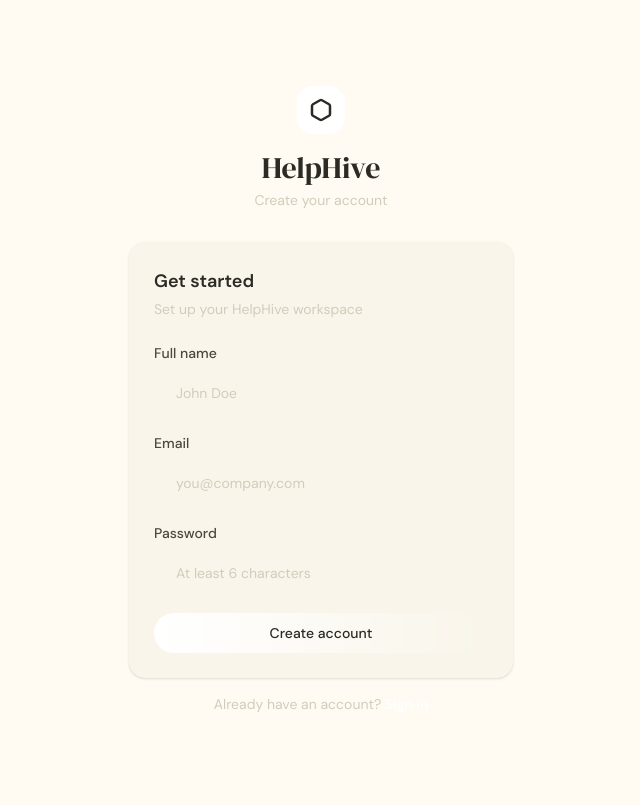
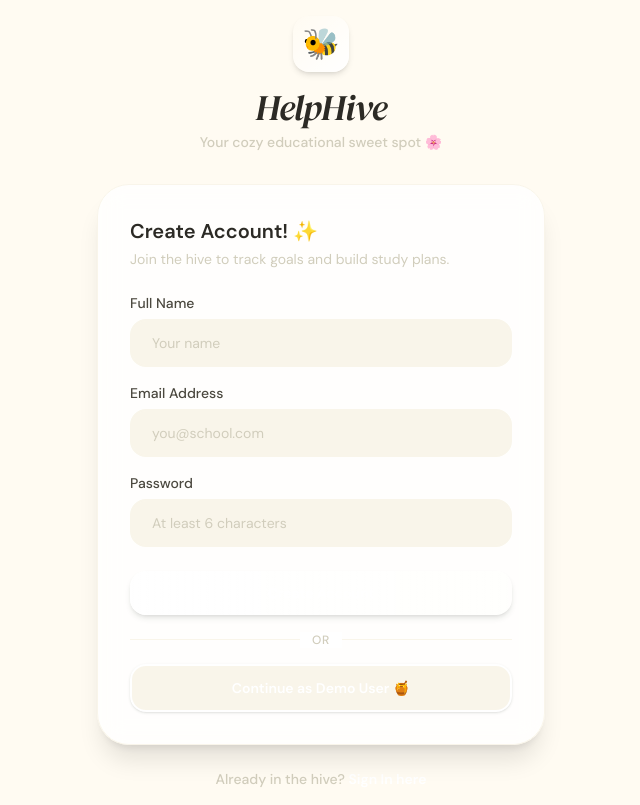
Before and after one commit to neetijoshi2006-dotcom/helphive-, a Next.js app: page /register in a window 1280 px wide. Shown: the whole page, without its empty margins (319-959 px from the left). Built offline with nearby package versions, Linux system fonts and the light colour scheme.

Commit message:
feat: add beautiful, interactive login and register pages with quick guest demo mode bypass option

```diff
--- a/src/app/(auth)/login/page.tsx
+++ b/src/app/(auth)/login/page.tsx
@@ -5,59 +5,88 @@ import { useRouter } from 'next/navigation'
 import { signIn } from '@/lib/firebase/auth'
 import { Button } from '@/components/ui/Button'
 import { Input } from '@/components/ui/Input'
-import { Hexagon } from 'lucide-react'
+import { useAppStore } from '@/lib/store/useAppStore'
 import Link from 'next/link'
 import { motion } from 'framer-motion'
 import toast from 'react-hot-toast'
+import type { User } from '@/types/user'
 
 export default function LoginPage() {
   const [email, setEmail] = useState('')
   const [password, setPassword] = useState('')
   const [loading, setLoading] = useState(false)
+  const [demoLoading, setDemoLoading] = useState(false)
   const router = useRouter()
+  const { setUser } = useAppStore()
 
   async function handleSubmit(e: React.FormEvent) {
     e.preventDefault()
     setLoading(true)
     try {
       await signIn(email, password)
-      toast.success('Welcome back!')
+      toast.success('Welcome back to HelpHive! 🐝')
       router.push('/dashboard')
     } catch {
-      toast.error('Invalid email or password')
+      toast.error('Invalid email or password 🥺')
     } finally {
       setLoading(false)
     }
   }
 
+  function handleDemoLogin() {
+    setDemoLoading(true)
+    setTimeout(() => {
+      localStorage.setItem('helphive_demo_user', 'true')
+      setUser({
+        uid: 'demo-user-123',
+        email: 'demo@helphive.com',
+        displayName: 'Demo Bee 🐝',
+        role: 'admin',
+        workspaceId: 'default',
+        createdAt: new Date(),
+        lastSeen: new Date(),
+      } as User)
+      toast.success('Signed in as Guest Demo! 🍯✨')
+      router.push('/dashboard')
+      setDemoLoading(false)
+    }, 800)
+  }
+
   return (
-    <div className="min-h-screen bg-neutral-50 flex items-center justify-center p-4">
+    <div className="min-h-screen bg-neutral-50 flex items-center justify-center p-4 relative overflow-hidden">
+      {/* Aesthetic glowing background shapes */}
+      <div className="absolute top-[-20%] left-[-10%] w-[500px] h-[500px] bg-primary-100 rounded-full blur-[120px] opacity-40 mix-blend-multiply filter pointer-events-none" />
+      <div className="absolute bottom-[-20%] right-[-10%] w-[500px] h-[500px] bg-primary-200 rounded-full blur-[120px] opacity-40 mix-blend-multiply filter pointer-events-none" />
+
       <motion.div
-        initial={{ opacity: 0, y: 20 }}
+        initial={{ opacity: 0, y: 30 }}
         animate={{ opacity: 1, y: 0 }}
-        transition={{ duration: 0.5, ease: [0.16, 1, 0.3, 1] }}
-        className="w-full max-w-sm"
+        transition={{ duration: 0.6, ease: [0.16, 1, 0.3, 1] }}
+        className="w-full max-w-md relative z-10"
       >
-        {/* Logo */}
+        {/* Logo and Intro */}
         <div className="flex flex-col items-center mb-8">
-          <div className="w-12 h-12 rounded-2xl bg-primary flex items-center justify-center mb-4">
-            <Hexagon className="w-6 h-6 text-neutral-900" strokeWidth={2.5} />
-          </div>
-          <h1 className="font-serif text-3xl text-neutral-900">HelpHive</h1>
-          <p className="text-sm text-neutral-400 mt-1">Intelligent support operations</p>
+          <motion.div
+            whileHover={{ scale: 1.05 }}
+            className="w-14 h-14 rounded-2xl bg-gradient-to-br from-primary-300 to-primary flex items-center justify-center mb-4 shadow-md"
+          >
+            <span className="text-3xl">🐝</span>
+          </motion.div>
+          <h1 className="font-serif text-4xl text-neutral-900 tracking-tight italic">HelpHive</h1>
+          <p className="text-sm text-neutral-400 mt-1 font-medium">Your cozy educational sweet spot 🌸</p>
         </div>
 
-        {/* Form */}
-        <div className="bg-neutral-100 rounded-2xl border border-neutral-100 p-6 shadow-sm">
-          <h2 className="text-lg font-semibold text-neutral-900 mb-1">Welcome back</h2>
-          <p className="text-sm text-neutral-400 mb-6">Sign in to your account</p>
+        {/* Auth Box */}
+        <div className="bg-white/80 backdrop-blur-md rounded-[32px] border border-neutral-100 p-8 shadow-xl">
+          <h2 className="text-xl font-bold text-neutral-900 mb-1">Welcome Back! ✨</h2>
+          <p className="text-sm text-neutral-400 mb-6">Sign in to resume your learning adventures.</p>
 
           <form onSubmit={handleSubmit} className="space-y-4">
             <Input
               id="email"
-              label="Email"
+              label="Email Address"
               type="email"
-              placeholder="you@company.com"
+              placeholder="you@school.com"
               value={email}
               onChange={(e) => setEmail(e.target.value)}
               required
@@ -71,16 +100,40 @@ export default function LoginPage() {
               onChange={(e) => setPassword(e.target.value)}
               required
             />
-            <Button type="submit" loading={loading} className="w-full">
-              Sign in
-            </Button>
+
+            <div className="pt-2">
+              <Button
+                type="submit"
+                loading={loading}
+                disabled={demoLoading}
+                className="w-full rounded-2xl bg-gradient-to-r from-primary to-primary-400 text-white font-semibold py-3 cursor-pointer shadow-md hover:shadow-lg transition-all"
+              >
+                Sign In
+              </Button>
+            </div>
           </form>
+
+          <div className="relative flex items-center justify-center my-6">
+            <div className="border-t border-neutral-100 w-full" />
+            <span className="absolute bg-white px-3 text-xs text-neutral-400 font-medium tracking-wider uppercase">Or</span>
+          </div>
+
+          {/* Guest/Demo Bypass Button */}
+          <Button
+            onClick={handleDemoLogin}
+            loading={demoLoading}
+            disabled={loading}
+            variant="outline"
+            className="w-full rounded-2xl border-2 border-primary-200 text-primary hover:bg-primary-50 hover:border-primary font-semibold py-3 cursor-pointer transition-all shadow-sm flex items-center justify-center gap-2"
+          >
+            <span>Continue as Demo User 🍯</span>
+          </Button>
         </div>
 
-        <p className="text-center text-sm text-neutral-400 mt-4">
-          Don&apos;t have an account?{' '}
-          <Link href="/register" className="text-primary font-medium hover:underline">
-            Create one
+        <p className="text-center text-sm text-neutral-400 mt-6 font-medium">
+          New to the hive?{' '}
+          <Link href="/register" className="text-primary font-semibold hover:underline">
+            Create an Account
           </Link>
         </p>
       </motion.div>
--- a/src/app/(auth)/register/page.tsx
+++ b/src/app/(auth)/register/page.tsx
@@ -5,73 +5,102 @@ import { useRouter } from 'next/navigation'
 import { signUp } from '@/lib/firebase/auth'
 import { Button } from '@/components/ui/Button'
 import { Input } from '@/components/ui/Input'
-import { Hexagon } from 'lucide-react'
+import { useAppStore } from '@/lib/store/useAppStore'
 import Link from 'next/link'
 import { motion } from 'framer-motion'
 import toast from 'react-hot-toast'
+import type { User } from '@/types/user'
 
 export default function RegisterPage() {
   const [name, setName] = useState('')
   const [email, setEmail] = useState('')
   const [password, setPassword] = useState('')
   const [loading, setLoading] = useState(false)
+  const [demoLoading, setDemoLoading] = useState(false)
   const router = useRouter()
+  const { setUser } = useAppStore()
 
   async function handleSubmit(e: React.FormEvent) {
     e.preventDefault()
     if (password.length < 6) {
-      toast.error('Password must be at least 6 characters')
+      toast.error('Password must be at least 6 characters 🥺')
       return
     }
     setLoading(true)
     try {
       await signUp(email, password, name)
-      toast.success('Account created successfully!')
+      toast.success('Account created successfully! Welcome 🐝')
       router.push('/dashboard')
     } catch {
-      toast.error('Failed to create account')
+      toast.error('Failed to create account 🥺')
     } finally {
       setLoading(false)
     }
   }
 
+  function handleDemoLogin() {
+    setDemoLoading(true)
+    setTimeout(() => {
+      localStorage.setItem('helphive_demo_user', 'true')
+      setUser({
+        uid: 'demo-user-123',
+        email: 'demo@helphive.com',
+        displayName: 'Demo Bee 🐝',
+        role: 'admin',
+        workspaceId: 'default',
+        createdAt: new Date(),
+        lastSeen: new Date(),
+      } as User)
+      toast.success('Signed in as Guest Demo! 🍯✨')
+      router.push('/dashboard')
+      setDemoLoading(false)
+    }, 800)
+  }
+
   return (
-    <div className="min-h-screen bg-neutral-50 flex items-center justify-center p-4">
+    <div className="min-h-screen bg-neutral-50 flex items-center justify-center p-4 relative overflow-hidden">
+      {/* Aesthetic glowing background shapes */}
+      <div className="absolute top-[-20%] left-[-10%] w-[500px] h-[500px] bg-primary-100 rounded-full blur-[120px] opacity-40 mix-blend-multiply filter pointer-events-none" />
+      <div className="absolute bottom-[-20%] right-[-10%] w-[500px] h-[500px] bg-primary-200 rounded-full blur-[120px] opacity-40 mix-blend-multiply filter pointer-events-none" />
+
       <motion.div
-        initial={{ opacity: 0, y: 20 }}
+        initial={{ opacity: 0, y: 30 }}
         animate={{ opacity: 1, y: 0 }}
-        transition={{ duration: 0.5, ease: [0.16, 1, 0.3, 1] }}
-        className="w-full max-w-sm"
+        transition={{ duration: 0.6, ease: [0.16, 1, 0.3, 1] }}
+        className="w-full max-w-md relative z-10"
       >
-        {/* Logo */}
+        {/* Logo and Intro */}
         <div className="flex flex-col items-center mb-8">
-          <div className="w-12 h-12 rounded-2xl bg-primary flex items-center justify-center mb-4">
-            <Hexagon className="w-6 h-6 text-neutral-900" strokeWidth={2.5} />
-          </div>
-          <h1 className="font-serif text-3xl text-neutral-900">HelpHive</h1>
-          <p className="text-sm text-neutral-400 mt-1">Create your account</p>
+          <motion.div
+            whileHover={{ scale: 1.05 }}
+            className="w-14 h-14 rounded-2xl bg-gradient-to-br from-primary-300 to-primary flex items-center justify-center mb-4 shadow-md"
+          >
+            <span className="text-3xl">🐝</span>
+          </motion.div>
+          <h1 className="font-serif text-4xl text-neutral-900 tracking-tight italic">HelpHive</h1>
+          <p className="text-sm text-neutral-400 mt-1 font-medium">Your cozy educational sweet spot 🌸</p>
         </div>
 
-        {/* Form */}
-        <div className="bg-neutral-100 rounded-2xl border border-neutral-100 p-6 shadow-sm">
-          <h2 className="text-lg font-semibold text-neutral-900 mb-1">Get started</h2>
-          <p className="text-sm text-neutral-400 mb-6">Set up your HelpHive workspace</p>
+        {/* Auth Box */}
+        <div className="bg-white/80 backdrop-blur-md rounded-[32px] border border-neutral-100 p-8 shadow-xl">
+          <h2 className="text-xl font-bold text-neutral-900 mb-1">Create Account! ✨</h2>
+          <p className="text-sm text-neutral-400 mb-6">Join the hive to track goals and build study plans.</p>
 
           <form onSubmit={handleSubmit} className="space-y-4">
             <Input
               id="name"
-              label="Full name"
+              label="Full Name"
               type="text"
-              placeholder="John Doe"
+              placeholder="Your name"
               value={name}
               onChange={(e) => setName(e.target.value)}
               required
             />
             <Input
               id="email"
-              label="Email"
+              label="Email Address"
               type="email"
-              placeholder="you@company.com"
+              placeholder="you@school.com"
               value={email}
               onChange={(e) => setEmail(e.target.value)}
               required
@@ -86,16 +115,40 @@ export default function RegisterPage() {
               required
               minLength={6}
             />
-            <Button type="submit" loading={loading} className="w-full">
-              Create account
-            </Button>
+
+            <div className="pt-2">
+              <Button
+                type="submit"
+                loading={loading}
+                disabled={demoLoading}
+                className="w-full rounded-2xl bg-gradient-to-r from-primary to-primary-400 text-white font-semibold py-3 cursor-pointer shadow-md hover:shadow-lg transition-all"
+              >
+                Create Account
+              </Button>
+            </div>
           </form>
+
+          <div className="relative flex items-center justify-center my-6">
+            <div className="border-t border-neutral-100 w-full" />
+            <span className="absolute bg-white px-3 text-xs text-neutral-400 font-medium tracking-wider uppercase">Or</span>
+          </div>
+
+          {/* Guest/Demo Bypass Button */}
+          <Button
+            onClick={handleDemoLogin}
+            loading={demoLoading}
+            disabled={loading}
+            variant="outline"
+            className="w-full rounded-2xl border-2 border-primary-200 text-primary hover:bg-primary-50 hover:border-primary font-semibold py-3 cursor-pointer transition-all shadow-sm flex items-center justify-center gap-2"
+          >
+            <span>Continue as Demo User 🍯</span>
+          </Button>
         </div>
 
-        <p className="text-center text-sm text-neutral-400 mt-4">
-          Already have an account?{' '}
-          <Link href="/login" className="text-primary font-medium hover:underline">
-            Sign in
+        <p className="text-center text-sm text-neutral-400 mt-6 font-medium">
+          Already in the hive?{' '}
+          <Link href="/login" className="text-primary font-semibold hover:underline">
+            Sign In here
           </Link>
         </p>
       </motion.div>
--- a/src/components/layout/Sidebar.tsx
+++ b/src/components/layout/Sidebar.tsx
@@ -1,7 +1,7 @@
 'use client'
 
 import { cn } from '@/lib/utils/cn'
-import { usePathname } from 'next/navigation'
+import { usePathname, useRouter } from 'next/navigation'
 import Link from 'next/link'
 import { useAppStore } from '@/lib/store/useAppStore'
 import { signOut } from '@/lib/firebase/auth'
@@ -22,7 +22,16 @@ const NAV = [
 
 export function Sidebar() {
   const pathname = usePathname()
-  const { user, sidebarCollapsed, toggleSidebar, mobileSidebarOpen, setMobileSidebarOpen } = useAppStore()
+  const router = useRouter()
+  const { user, sidebarCollapsed, toggleSidebar, mobileSidebarOpen, setMobileSidebarOpen, setUser } = useAppStore()
+
+  const handleSignOut = async () => {
+    await signOut()
+    localStorage.removeItem('helphive_demo_user')
+    setUser(null)
+    setMobileSidebarOpen(false)
+    router.push('/login')
+  }
 
   const SidebarContent = ({ isMobile = false }) => {
     const collapsed = isMobile ? false : sidebarCollapsed
@@ -52,28 +61,28 @@ export function Sidebar() {
           )}
         </div>
 
-        {/* Nav */}
-        <nav className="flex-1 py-4 px-3 space-y-1 overflow-y-auto">
+        {/* Navigation Items */}
+        <nav className="flex-1 overflow-y-auto py-6 px-3 space-y-1.5">
           {NAV.map((item) => {
-            const active = pathname === item.href || pathname?.startsWith(item.href + '/')
+            const active = pathname === item.href
             return (
               <Link
                 key={item.href}
                 href={item.href}
-                onClick={() => {
-                  if (isMobile) setMobileSidebarOpen(false)
-                }}
+                onClick={() => isMobile && setMobileSidebarOpen(false)}
                 className={cn(
-                  'flex items-center gap-3 px-4 py-3 rounded-2xl text-sm font-medium transition-all duration-200',
-                  active
-                    ? 'bg-white text-neutral-900 shadow-sm scale-[1.02] border border-neutral-200'
-                    : 'text-neutral-600 hover:bg-white hover:text-neutral-900 hover:scale-[1.02]',
-                  collapsed && 'justify-center px-2 scale-100 hover:scale-110'
+                  'flex items-center gap-3 px-4 py-3 rounded-2xl text-neutral-500 font-medium hover:text-neutral-900 hover:bg-neutral-50 transition-all duration-200 select-none group',
+                  active && 'bg-white border border-neutral-200 text-neutral-900 shadow-sm',
+                  collapsed && 'justify-center px-2'
                 )}
                 title={collapsed ? item.label : undefined}
               >
-                <span className="text-lg shrink-0">{item.emoji}</span>
-                {!collapsed && <span>{item.label}</span>}
+                <span className={cn('text-lg group-hover:scale-110 transition-transform duration-200', active && 'scale-110')}>
+                  {item.emoji}
+                </span>
+                {!collapsed && (
+                  <span className="text-sm tracking-wide">{item.label}</span>
+                )}
               </Link>
             )
           })}
@@ -96,7 +105,7 @@ export function Sidebar() {
           <div className="flex items-center gap-2 w-full">
             {isMobile ? (
               <button
-                onClick={() => signOut()}
+                onClick={handleSignOut}
                 className="w-full flex items-center justify-center gap-2 p-2.5 rounded-2xl bg-red-50 border border-red-100 hover:border-red-200 text-red-500 transition-all shadow-sm cursor-pointer text-sm font-medium"
               >
                 <LogOut className="w-4 h-4" />
@@ -113,7 +122,7 @@ export function Sidebar() {
                 </button>
                 {!collapsed && (
                   <button
-                    onClick={() => signOut()}
+                    onClick={handleSignOut}
                     className="p-2.5 rounded-2xl bg-neutral-100 border border-neutral-100 hover:bg-red-50 hover:border-red-200 hover:text-red-500 transition-all shadow-sm cursor-pointer text-neutral-400"
                     title="Sign out"
                   >
```
Also changed, not shown: src/app/(dashboard)/layout.tsx (+11 -2 lines), src/lib/hooks/useAuth.ts (+10 -6 lines).
